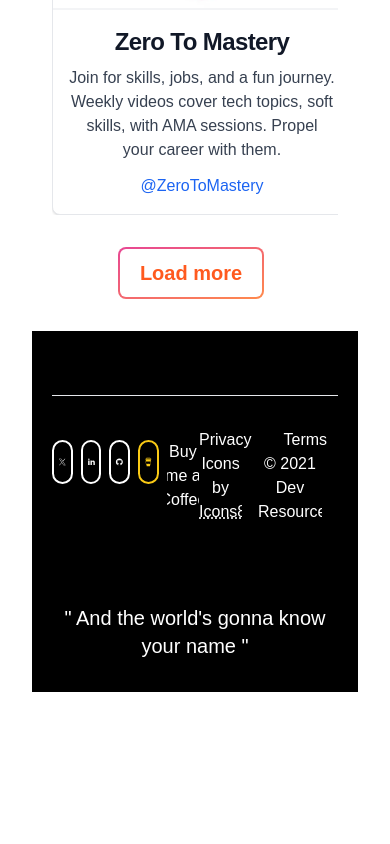
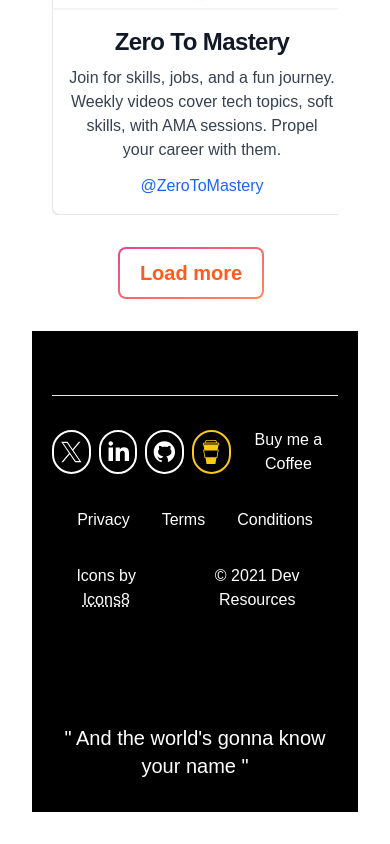
Before and after one commit to brauliobolano/dev-resources, a React (Vite) app: page / in a window 390 px wide. Shown: the part 4945-5789 px from the top of the page. Before the commit the page ends 5669 px from the top, so only its background shows below. Built offline with nearby package versions, Linux system fonts and the light colour scheme.

Commit message:
Fixed responsive issue with footer

```diff
--- a/src/components/Footer.jsx
+++ b/src/components/Footer.jsx
@@ -7,8 +7,8 @@
         <div className="bg-black dark:bg-gray-200 pt-16 lg:px-10 xl:px-10 2xl:px-10 px-5 text-white dark:text-black" id="footer">
             <div className='max-w-[1340px] w-full mx-auto'>
                 <hr className="h-px mb-8 bg-gray-200 border-0 dark:bg-gray-700"/>
-                <div className='flex justify-between my-8 items-center'>
-                    <div id="social" className='flex'>
+                <div className='lg:flex justify-between my-8 items-center'>
+                    <div id="social" className='flex items-center justify-center lg:justify-start'>
                         <a
                             className='border-2 p-1 mr-2 h-11 w-11 rounded-full flex items-center justify-center overflow-hidden bg-black hover:bg-white dark:hover:bg-black hover:fill-black dark:hover:fill-white fill-white dark:bg-white dark:fill-black dark:border-black border-white'
                             href="https://www.twitter.com/"
@@ -33,17 +33,17 @@
                         <a href="https://www.buymeacoffee.com/braulio" className='flex items-center justify-center hover:underline'>
                         <FormattedMessage id="buyMeACoffee" defaultMessage="Buy me a Coffee"/>
                         </a>
-                    </div>
-                    <div className='sm:flex'>
-                        <div className='sm:flex pr-8'>
+                    </div> {/* DONE */}
+                    <div className='flex items-center justify-center lg:justify-start my-8'>
+                        <div className='sm:flex'>
                             <a className='pr-8 hover:underline'><FormattedMessage id="privacy" defaultMessage="Privacy"/></a>
                             <a className='pr-8 hover:underline'><FormattedMessage id="terms" defaultMessage="Terms"/></a>
-                            <a className='pr-8 hover:underline'><FormattedMessage id="conditions" defaultMessage="Conditions"/></a>
+                            <a className='lg:pr-8 hover:underline'><FormattedMessage id="conditions" defaultMessage="Conditions"/></a>
                         </div>
-                        <div className='flex'>
+                    </div>
+                    <div className='flex items-center justify-center lg:justify-start my-8'>
                         <a className='mr-4' href='https://icons8.com/'><FormattedMessage id="iconsBy" defaultMessage="Icons by "/><span className='underline decoration-dotted hover:decoration-green-400'>Icons8</span> </a>
-                            <p className='mr-4'>© 2021 Dev Resources</p>
-                        </div>
+                            <p className='lg:mr-4'>© 2021 Dev Resources</p>
                     </div>
                 </div>
                 <a href='https://www.youtube.com/watch?v=GtHNwT-vEpM' className='flex items-center justify-center my-8 mt-20 antialiased text-xl hover:underline hover:decoration-dashed'>
```
